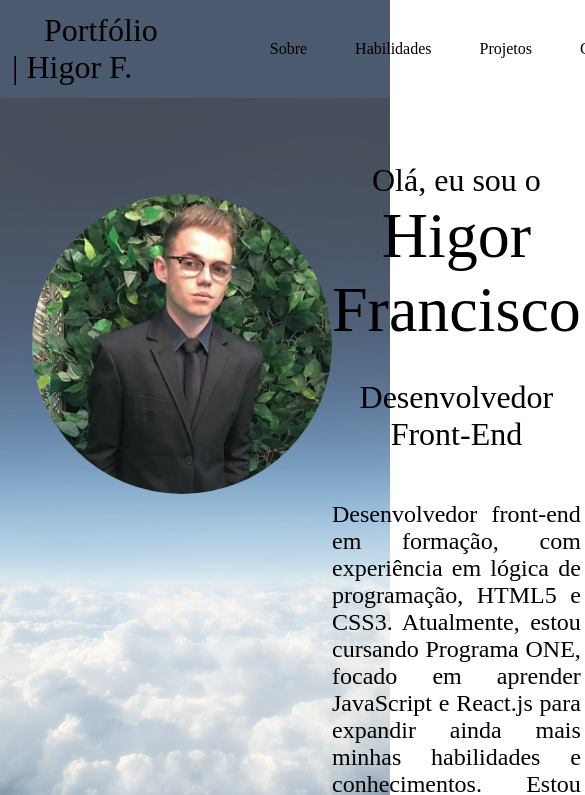
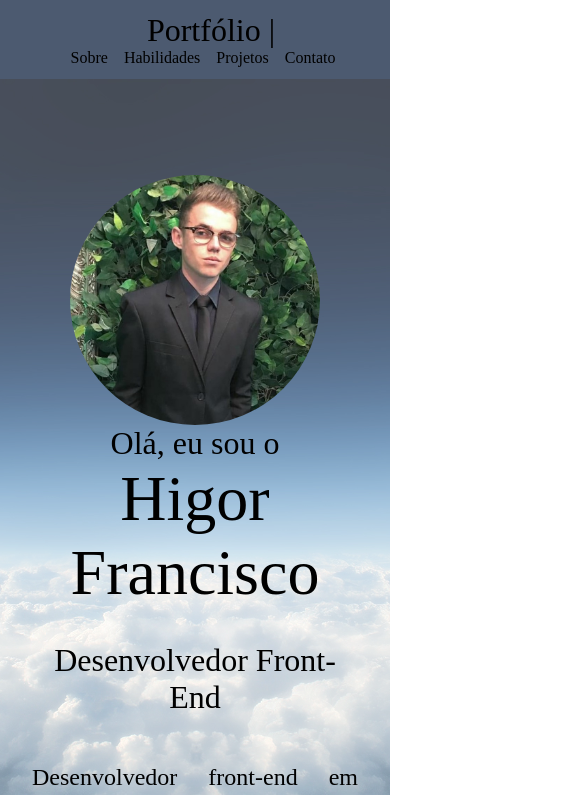
Before and after one commit to HigorFS/Portfolio, a plain HTML site: page index.html in a window 390 px wide. Shown: the top 795 px of the page, 585 px wide, since content can reach past the window. Drawn offline with nearby package versions, Linux system fonts and the light colour scheme.

Commit message:
Css
CSS (parte responsiva)

```diff
--- a/css/about.css
+++ b/css/about.css
@@ -18,8 +18,8 @@
     background-size: cover;
     border-radius: 100%;
     grid-row: 1/4;
+    margin-top: 2rem;
     height: 300px;
-    margin-top: 2rem;
     width: 300px;
 }
 
@@ -57,3 +57,16 @@
     text-align: justify;
     font-size: 1.5rem;
 }
+
+@media (max-width: 768px) {
+    .presentation {
+        display: flex;
+        flex-direction: column;
+        align-items: center;
+    }
+
+    .profile {
+        height: 250px;
+        width: 250px;
+    }
+}
--- a/css/contacts.css
+++ b/css/contacts.css
@@ -20,3 +20,9 @@
     padding: 2rem;
     color: rgb(17, 37, 216);
 }
+
+@media (max-width: 768px) {
+    .icons a {
+        font-size: 2rem;
+    }
+}
--- a/css/header.css
+++ b/css/header.css
@@ -1,4 +1,4 @@
-.cabecalho {
+.header {
     align-items: center;
     box-sizing: border-box;
     background-color: #4c5a70;
@@ -8,14 +8,14 @@
     width: 100%;
 }
 
-.cabecalhoPrincipal-titulo .titulo{
+.headerMain-title .title{
     text-decoration: none;
     color: #000000;
     font-size: 2rem;
     margin-left: 2rem;
 }
 
-.menu-lista {
+.menu-list {
     list-style: none;
     margin: 0;
     padding: 0 5rem;
@@ -36,3 +36,22 @@
     text-decoration: underline;
     transition: 0.3s;
 }
+
+@media (max-width: 768px) {
+    .header {
+        display: flex;
+        flex-direction: column;
+    }
+
+    .menu-list {
+        display: flex;
+        flex-wrap: wrap;
+        padding: 0;
+        align-items: center;
+    }
+
+    .menu-item {
+        margin-right: 0;
+        margin-left: 1rem;
+    }
+}
--- a/css/projects.css
+++ b/css/projects.css
@@ -41,6 +41,7 @@
     color: #000000;
     font-size: 1.2rem;
     padding-bottom: 1.5rem;
+    padding-left: 1rem;
 }
 
 .btn-project {
@@ -62,3 +63,22 @@
     text-decoration: underline;
     transition: 0.3s;
 }
+
+@media (max-width: 950px) {
+    .project-decodificador {
+        display: flex;
+        flex-direction: column;
+        align-items: center;
+    }
+
+    .project-decodificador__img {
+        width: 300px;
+        height: 200px;
+        border-radius: 10px;
+    }
+
+    .project-description p {
+        text-align: center;
+        padding-left: 2rem;
+    }
+}
--- a/css/skills.css
+++ b/css/skills.css
@@ -55,3 +55,16 @@ div h2 {
     height: 100px;
     width: 100px;
 }
+
+@media (max-width: 768px) {
+    .skill {
+        display: flex;
+        flex-direction: column;
+        align-items: center;
+        justify-content: space-between;
+    }
+
+    .card {
+        flex-direction: column;
+    }
+}
--- a/index.html
+++ b/index.html
@@ -14,12 +14,12 @@
     <link rel="stylesheet" href="./css/footer.css">
 </head>
 <body>
-    <header class="cabecalho">
-        <h1 class="cabecalhoPrincipal-titulo">
-            <a class="titulo" href="#">Portfólio | Higor F.</a>
+    <header class="header">
+        <h1 class="headerMain-title">
+            <a class="title" href="#">Portfólio | </a>
         </h1>
         <nav class="menu">
-            <ul class="menu-lista">
+            <ul class="menu-list">
                 <li>
                     <a class="menu-item" href="#about">Sobre</a>
                 </li>
```
